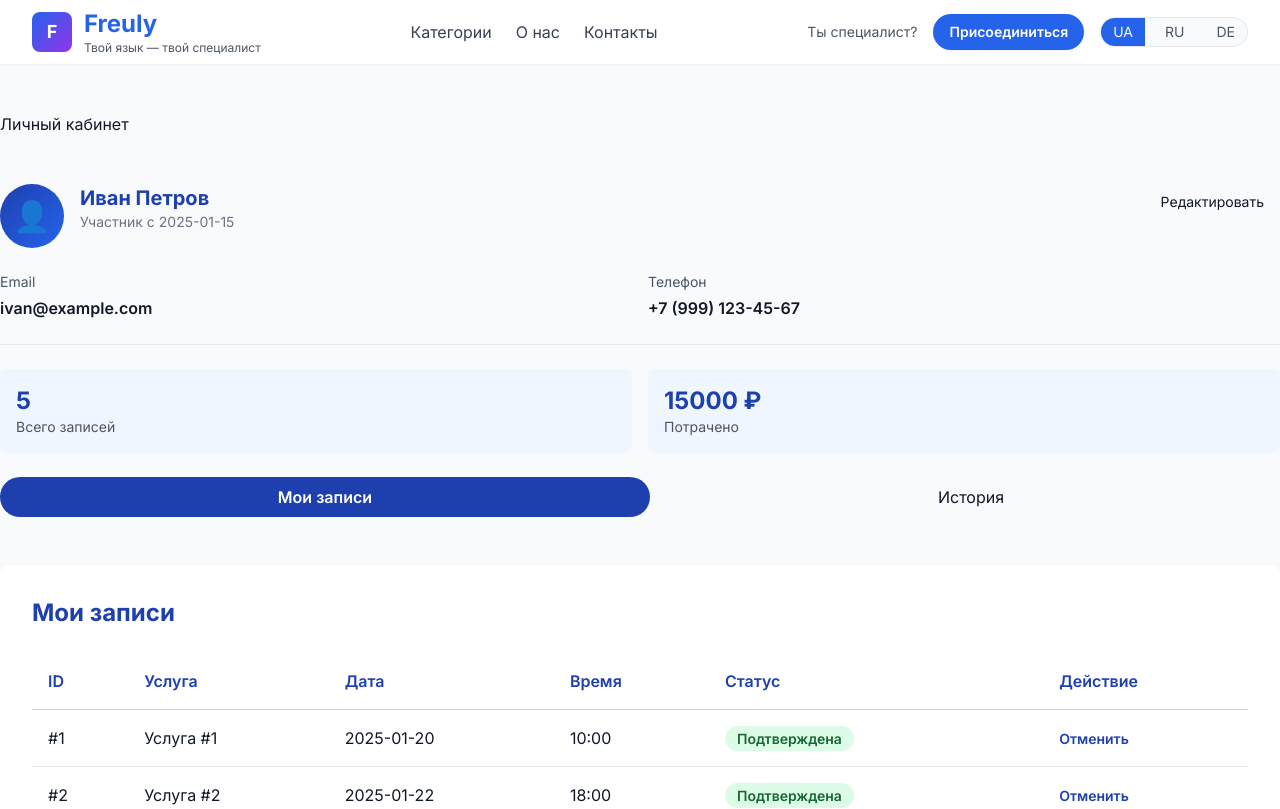
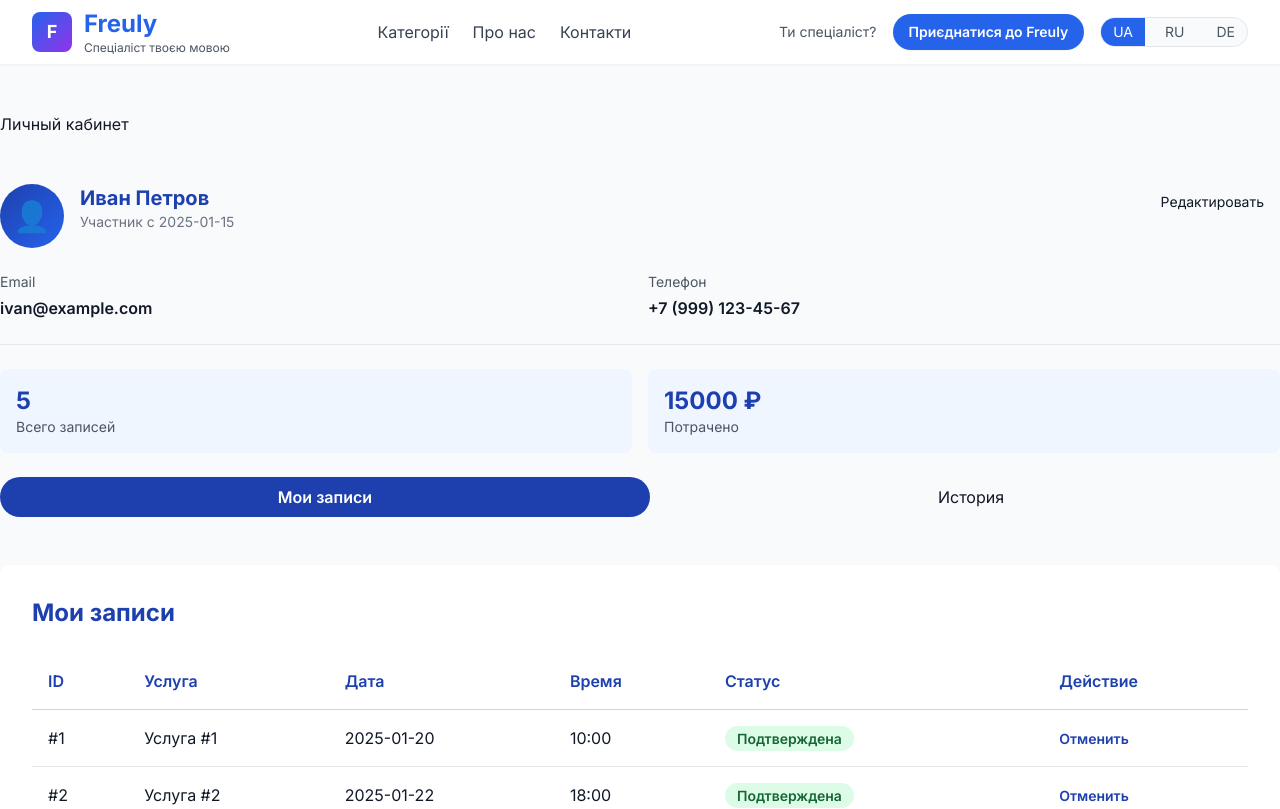
Before and after one commit to Fruely/mvp, a Next.js app: page /dashboard in a window 1280 px wide. Shown: the top 809 px of the page. Built offline with nearby package versions, Linux system fonts and the light colour scheme.

Commit message:
feat(i18n): translate header and categories block via URL-based dictionaries

```diff
--- a/app/[lang]/HomeClient.tsx
+++ b/app/[lang]/HomeClient.tsx
@@ -147,11 +147,10 @@
         <div className="max-w-7xl mx-auto px-4 sm:px-6 lg:px-8">
           <div className="text-center mb-12">
             <h2 className="text-3xl md:text-4xl font-bold text-gray-900 mb-4">
-              {mosaicContent.title || "Популярные категории"}
+              {t(dict, "home.categories.title")}
             </h2>
             <p className="text-lg text-gray-600 max-w-2xl mx-auto">
-              {mosaicContent.subtitle ||
-                "Выберите категорию специалистов, которые помогут вам решить задачи на вашем родном языке"}
+              {t(dict, "home.categories.subtitle")}
             </p>
           </div>
 
--- a/components/Header.jsx
+++ b/components/Header.jsx
@@ -1,6 +1,8 @@
 import Link from "next/link";
-import { useMemo } from "react";
+import { useEffect, useMemo, useState } from "react";
 import { usePathname, useRouter, useSearchParams } from "next/navigation";
+import { getDictionary, t } from "@/lib/i18n";
+import uaDict from "@/locales/ua.json";
 
 const LANGS = [
   { code: "ua", label: "UA" },
@@ -18,7 +20,7 @@
   return { lang: "ua", rest: pathname || "/" };
 }
 
-export default function Header() {
+export default function Header({ dict: dictProp } = {}) {
   const router = useRouter();
   const pathname = usePathname() || "/";
   const searchParams = useSearchParams();
@@ -26,6 +28,31 @@
   const { lang, rest } = useMemo(() => stripLangPrefix(pathname), [pathname]);
   const qs = searchParams?.toString();
   const suffix = qs ? `?${qs}` : "";
+
+  const [dict, setDict] = useState(dictProp || uaDict);
+
+  useEffect(() => {
+    let cancelled = false;
+
+    async function load() {
+      if (dictProp) {
+        setDict(dictProp);
+        return;
+      }
+      try {
+        const nextDict = await getDictionary(lang);
+        if (!cancelled) setDict(nextDict);
+      } catch {
+        // keep fallback (uaDict)
+      }
+    }
+
+    load();
+
+    return () => {
+      cancelled = true;
+    };
+  }, [lang, dictProp]);
 
   const changeLang = (code) => {
     const nextPath = `/${code}${rest === "/" ? "" : rest}${suffix}`;
@@ -43,22 +70,28 @@
               </div>
               <div className="leading-tight">
                 <div className="text-2xl font-bold text-blue-600">Freuly</div>
-                <div className="text-xs text-gray-600">Твой язык — твой специалист</div>
+                <div className="text-xs text-gray-600">{t(dict, "site.slogan")}</div>
               </div>
             </Link>
           </div>
 
           <nav className="hidden md:flex items-center gap-6">
-            <a className="text-gray-700 hover:text-blue-600 font-medium transition" href="#categories">Категории</a>
-            <Link href={`/${lang}/about`} className="text-gray-700 hover:text-blue-600 font-medium transition">О нас</Link>
-            <Link href={`/${lang}/contacts`} className="text-gray-700 hover:text-blue-600 font-medium transition">Контакты</Link>
+            <a className="text-gray-700 hover:text-blue-600 font-medium transition" href="#categories">
+              {t(dict, "header.nav.categories")}
+            </a>
+            <Link href={`/${lang}/about`} className="text-gray-700 hover:text-blue-600 font-medium transition">
+              {t(dict, "header.nav.about")}
+            </Link>
+            <Link href={`/${lang}/contacts`} className="text-gray-700 hover:text-blue-600 font-medium transition">
+              {t(dict, "header.nav.contacts")}
+            </Link>
           </nav>
 
           <div className="flex items-center gap-4">
             <div className="hidden sm:flex items-center gap-2">
-              <div className="text-sm text-gray-600 mr-2">Ты специалист?</div>
+              <div className="text-sm text-gray-600 mr-2">{t(dict, "header.joinQuestion")}</div>
               <Link href={`/${lang}/specialist`} className="px-4 py-2 rounded-full bg-blue-600 text-white text-sm font-semibold hover:bg-blue-700 shadow-sm hover:shadow-md transition">
-                Присоединиться
+                {t(dict, "header.joinButton")}
               </Link>
             </div>
 
--- a/locales/de.json
+++ b/locales/de.json
@@ -8,6 +8,11 @@
   "hero.cta": "Fachkraft finden",
   "header.joinQuestion": "Bist du Fachkraft?",
   "header.joinButton": "Bei Freuly beitreten",
+  "header.nav.categories": "Kategorien",
+  "header.nav.about": "Über uns",
+  "header.nav.contacts": "Kontakt",
+  "home.categories.title": "Beliebte Kategorien",
+  "home.categories.subtitle": "Wähle eine Kategorie von Fachkräften, die dir in deiner Muttersprache helfen können",
   "categories.title": "Fachkraft-Kategorien",
   "card.more": "Mehr anzeigen",
   "nav.services": "Dienstleistungen",
--- a/locales/ru.json
+++ b/locales/ru.json
@@ -1,6 +1,14 @@
 {
+  "site.slogan": "Твой язык — твой специалист",
   "hero.title": "Найди специалиста, который говорит на твоём языке",
   "hero.subtitle": "Психологи, массажисты, репетиторы и другие профессионалы, готовые помочь вам на немецком, русском или украинском языке",
   "hero.primaryCta": "Найти специалиста",
-  "hero.secondaryCta": "Стать специалистом"
+  "hero.secondaryCta": "Стать специалистом",
+  "header.nav.categories": "Категории",
+  "header.nav.about": "О нас",
+  "header.nav.contacts": "Контакты",
+  "header.joinQuestion": "Ты специалист?",
+  "header.joinButton": "Присоединиться к Freuly",
+  "home.categories.title": "Популярные категории",
+  "home.categories.subtitle": "Выберите категорию специалистов, которые помогут вам решить задачи на вашем родном языке"
 }
--- a/locales/ua.json
+++ b/locales/ua.json
@@ -8,6 +8,11 @@
   "hero.cta": "Знайти спеціаліста",
   "header.joinQuestion": "Ти спеціаліст?",
   "header.joinButton": "Приєднатися до Freuly",
+  "header.nav.categories": "Категорії",
+  "header.nav.about": "Про нас",
+  "header.nav.contacts": "Контакти",
+  "home.categories.title": "Популярні категорії",
+  "home.categories.subtitle": "Оберіть категорію спеціалістів, які допоможуть вам вирішити задачі вашою рідною мовою",
   "categories.title": "Категорії фахівців",
   "card.more": "Показати ще",
   "nav.services": "Послуги",
```
